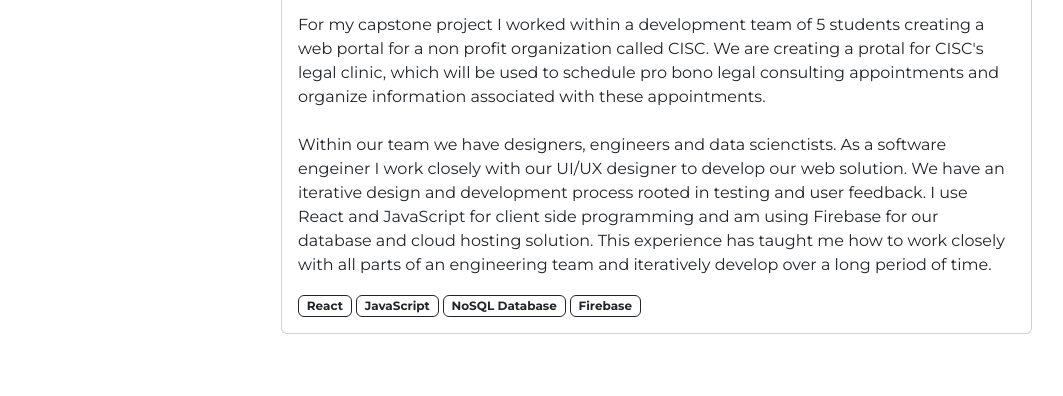
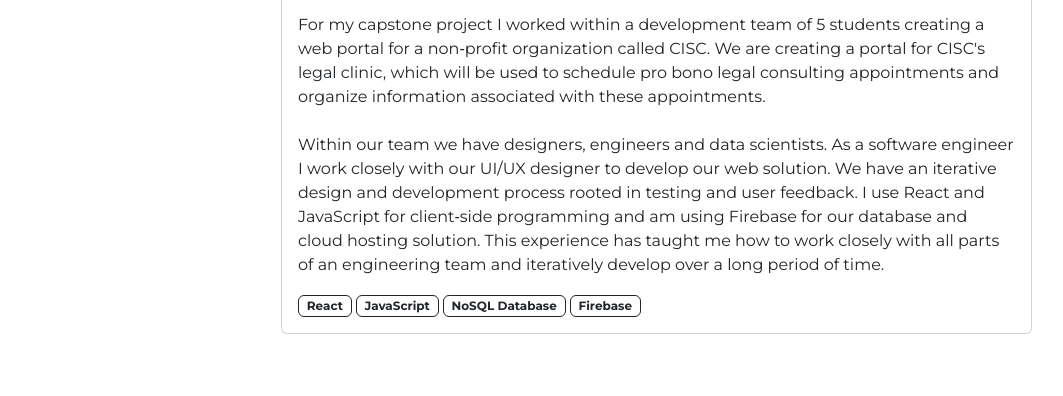
Before and after one commit to KristenGus42/kristen-gustafson-portfolio, a website: page index.html in a window 1280 px wide. Shown: the part 1389-1785 px from the top of the page, without its empty margins (51-1114 px from the left). Drawn offline with nearby package versions, Linux system fonts and the light colour scheme.

Commit message:
Fix for typos

```diff
--- a/index.html
+++ b/index.html
@@ -110,9 +110,9 @@
                                         <p class="dates"><em>Jan. 2025 – Present</em></p>
                                     </div>
                                 </div>
-                                <p>For my capstone project I worked within a development team of 5 students creating a web portal for a non profit organization called CISC. We are creating a protal for CISC's legal clinic, which will be used to schedule pro bono legal consulting appointments and organize information associated with these appointments.
-                                <br><br>Within our team we have designers, engineers and data scienctists. As a software engeiner I work closely with our UI/UX designer to develop our web solution. We have an iterative design and development process rooted in testing and user feedback. I use React and JavaScript for client side programming and am using Firebase for our database and cloud hosting solution. This experience has taught me how to work closely with all parts of an engineering team and iteratively develop over a long period of time.   </p>
-                                    <span class="badge border border-dark text-dark">React</span>
+                                <p>For my capstone project I worked within a development team of 5 students creating a web portal for a non‑profit organization called CISC. We are creating a portal for CISC's legal clinic, which will be used to schedule pro bono legal consulting appointments and organize information associated with these appointments.
+                                    <br><br>Within our team we have designers, engineers and data scientists. As a software engineer I work closely with our UI/UX designer to develop our web solution. We have an iterative design and development process rooted in testing and user feedback. I use React and JavaScript for client‑side programming and am using Firebase for our database and cloud hosting solution. This experience has taught me how to work closely with all parts of an engineering team and iteratively develop over a long period of time. </p>
+                                <span class="badge border border-dark text-dark">React</span>
                                 <span class="badge border border-dark text-dark">JavaScript</span>
                                 <span class="badge border border-dark text-dark">NoSQL Database</span>
                                 <span class="badge border border-dark text-dark">Firebase</span>
```
